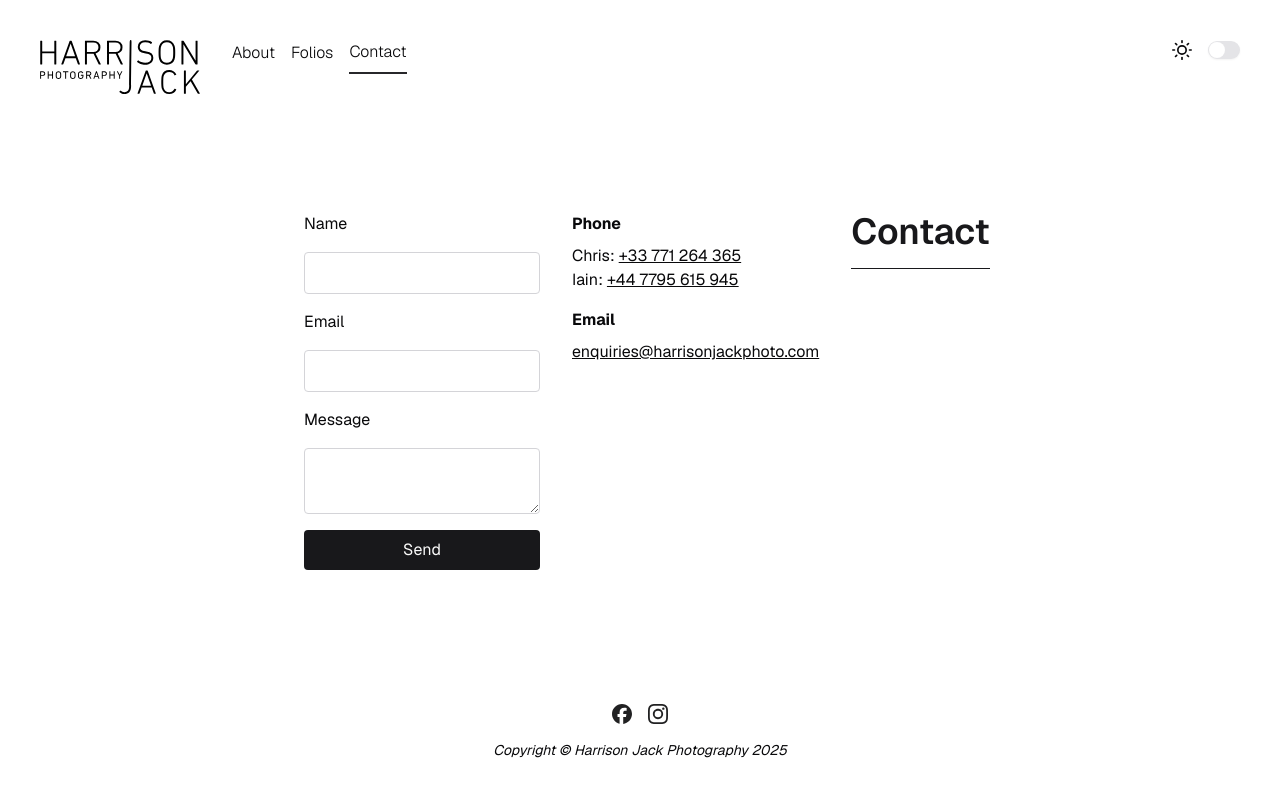
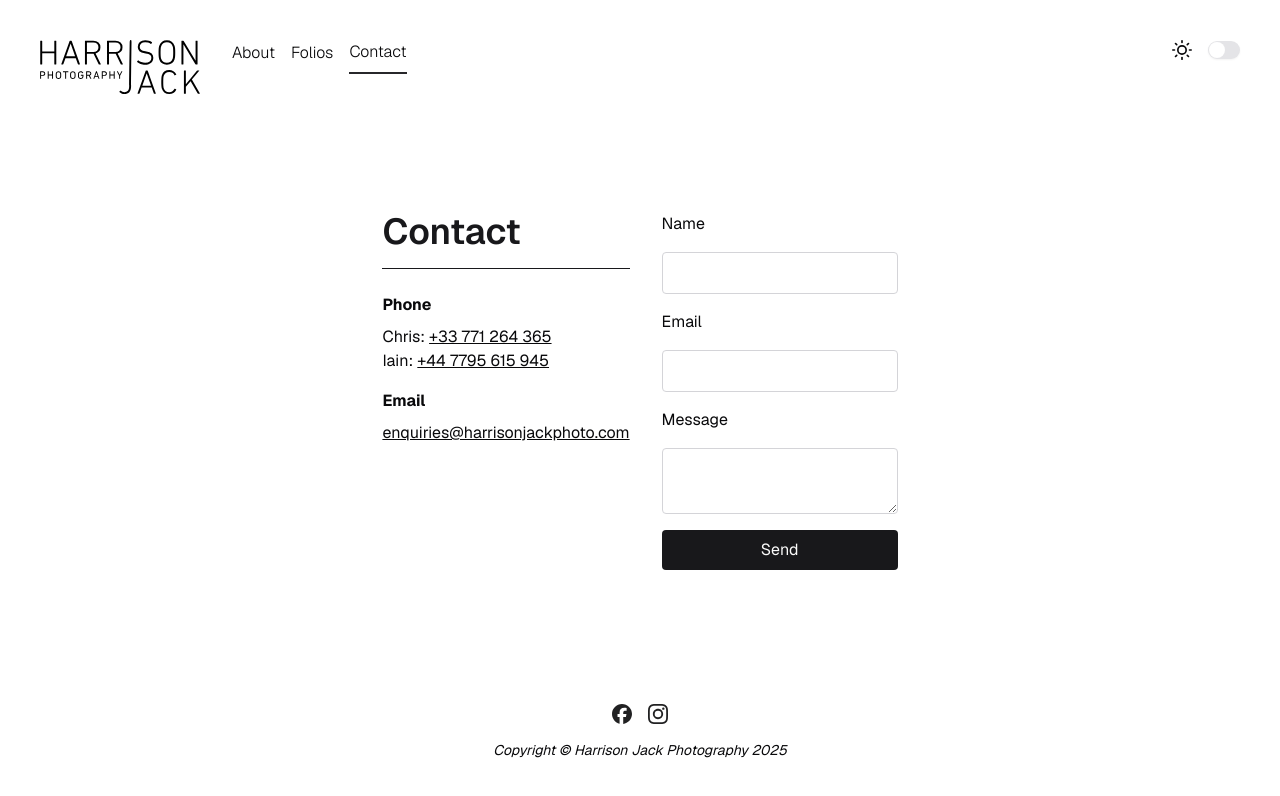
Before and after one commit to SmackSmash/next-hj, a Next.js app: page /contact in a window 1280 px wide. Shown: the top 796 px of the page. Built offline with nearby package versions, Linux system fonts and the light colour scheme.

Commit message:
Contact and About page styling

```diff
--- a/src/app/(site)/about/page.tsx
+++ b/src/app/(site)/about/page.tsx
@@ -11,12 +11,10 @@ export default function AboutPage() {
     <>
       <div className='flex flex-grow flex-col justify-center'>
         <div className='mx-auto flex max-w-2xl flex-col gap-8 md:flex-row'>
-          <div className='flex flex-row items-center justify-between md:order-1 md:max-w-fit md:flex-col md:items-start'>
-            <h1 className='mb-2 border-b-1 border-zinc-900 pb-4 text-4xl font-semibold text-zinc-900 dark:border-zinc-50 dark:text-zinc-50'>
+          <div className='md:w-1/2'>
+            <h1 className='mb-6 border-b-1 border-zinc-900 pb-4 text-4xl font-semibold text-zinc-900 dark:border-zinc-50 dark:text-zinc-50'>
               About
             </h1>
-          </div>
-          <div className='md:w-1/2'>
             <p className='mb-4'>
               A collaboration of more than 30 years, Christine (Harrison) and Iain (Jack) work
               locally and internationally from both the UK and the French Alps.
--- a/src/app/(site)/contact/page.tsx
+++ b/src/app/(site)/contact/page.tsx
@@ -9,13 +9,10 @@ export default function ContactPage() {
   return (
     <div className='flex flex-grow flex-col justify-center'>
       <div className='mx-auto flex max-w-2xl flex-col gap-8 md:flex-row'>
-        <div className='flex flex-row items-center justify-between md:order-1 md:max-w-fit md:flex-col md:items-start'>
-          <h1 className='mb-4 border-b-1 border-zinc-900 pb-4 text-4xl font-semibold text-zinc-900 dark:border-zinc-50 dark:text-zinc-50'>
+        <div className='md:w-1/2'>
+          <h1 className='mb-6 border-b-1 border-zinc-900 pb-4 text-4xl font-semibold text-zinc-900 dark:border-zinc-50 dark:text-zinc-50'>
             Contact
           </h1>
-        </div>
-        <ContactForm />
-        <div>
           <h2 className='mb-2 font-bold'>Phone</h2>
           <p className='pb-2'>
             <span>Chris:</span>{' '}
@@ -35,6 +32,9 @@ export default function ContactPage() {
             </a>
           </p>
         </div>
+        <div className='md:w-1/2'>
+          <ContactForm />
+        </div>
       </div>
     </div>
   );
```
